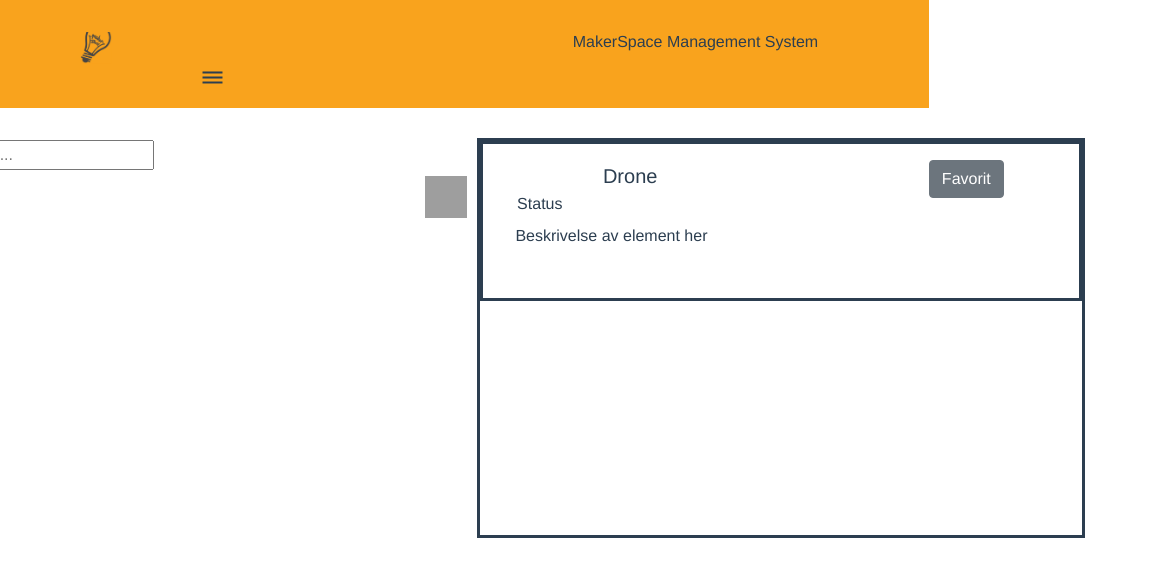
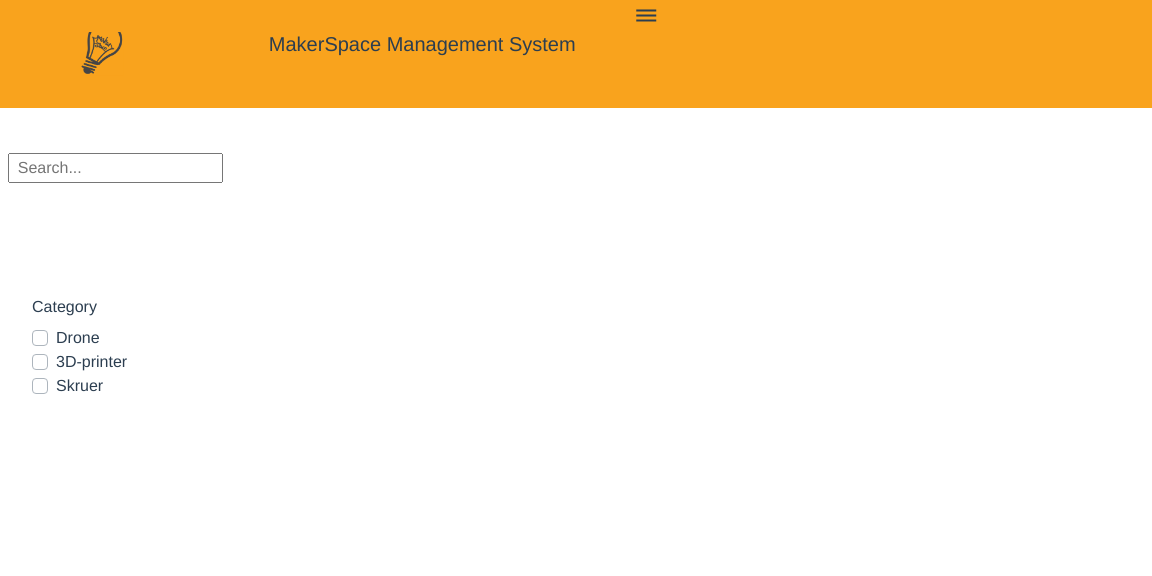
Before and after one commit to Andreas-Harnes/MakerSpace-Management-System, a Vue app in the folder client/: page / in a window 768 px wide. Shown: the top 576 px of the page, 1152 px wide, since content can reach past the window. Built offline with nearby package versions, Linux system fonts and the light colour scheme; grey boxes are pictures that could not be loaded.

Commit message:
css tablet

```diff
--- a/client/src/scss/_media.scss
+++ b/client/src/scss/_media.scss
@@ -48,9 +48,9 @@ and (max-width: 600px) {
 
 /* body */
 
-#container {
-    visibility: hidden;
-}
+    #container {
+       visibility: hidden;
+    }
 
 /* registrer */
 
@@ -88,7 +88,12 @@ and (max-width: 600px) {
 
 }
 
+
+
+
 /* ----------- magnus ----------- */
+
+/*
 @media only screen and (min-width: 720px) and (max-width: 1280px) {
   #header-test h2 {
     font-size: 187%;
@@ -111,7 +116,10 @@ and (max-width: 600px) {
     position: relative;
     right: 0%
   }
+
+  */
   /*Log in*/
+  /*
   #login_txt {
     left: 26.5%;
     width: 30%;
@@ -142,8 +150,9 @@ and (max-width: 600px) {
     height: 6.5%;
     width: 6.5%;
     padding: 0% 0% 0% 0%;
-  }
+  } */
     /*Log in*/
+    /*
     #login_txt {
       left: 47%;
       width: 4%;
@@ -160,8 +169,9 @@ and (max-width: 600px) {
   }
   #forgot_password{
     right: 2%;
-  }
+  } */
   /*Register--if changes are necessary --fix here*/
+  /*
  #reg_title {
   right: 0.5%;
  }
@@ -179,8 +189,9 @@ and (max-width: 600px) {
     height: 5%;
     width: 5%;
     padding: 0% 0% 0% 0%;
-  }
+  } */
     /*Log in*/
+    /*
     #login_txt {
       left: 47.7%;
       width: 3%;
@@ -193,8 +204,9 @@ and (max-width: 600px) {
     #txtPassword2 {
   }
   #forgot_password{
-  }
+  } */
   /*Register--if changes are necessary --fix here*/
+  /*
  #reg_title {
   right: 2%;
  }
@@ -203,7 +215,7 @@ and (max-width: 600px) {
  }
 
 }
-@media only screen and (min-width: 2160px) and (max-width: 3840px){}
+@media only screen and (min-width: 2160px) and (max-width: 3840px){} */
 
 
 
@@ -218,22 +230,19 @@ and (max-width: 1024px) {
 
 /* header */
 #header-test {
-  width: 121%;
+  width: 150%;
   height: 18%;
 }
 
 #makerspace-logo {
-width: 10%;
+width: 9%;
 right: 10%;
-}
-#test-logo {
-  right: 100%;
 }
 
 #header-test h2 {
-  font-size: 100%;
+  font-size: 125%;
   width: 150%;
-  right: 59%;
+  left: -45%;
 }
 
 .manger-nav a {
@@ -241,15 +250,67 @@ right: 10%;
 }
 
 #dropdownID {
-  right: 79%;
+  right: 40%;
   height: 10%;
-  top: -15%;
+  top: -165%;
+}
+
+/* body */
+
+
+#searching {
+  left: -35%;
+}
+
+#category {
+ left: -75%;
+ top: -55%;
+}
+
+
+#availability {
+  left: -10%;
+  visibility: hidden;
+}
+
+.manger-nav a{
+
+}
+
+
+#container {
+ width: 20%;
+ visibility: hidden;
+}
+
+#item_element {
+ width: 70%;
+}
+
+#content_img {
+
+}
+
+#item_title {
+
+}
+
+#description {
+
+}
+
+#status {
+
+}
+
+#favorit_button {
+
 }
 
 /* Log in */
 #login_txt {
-  left: 40%;
-  width: 30%;
+  left: 23%;
+  width: 40%;
   font-size: 1%;
 }
 
@@ -258,12 +319,58 @@ right: 10%;
 }
 
 #txtEmail2 {
-  left: 1%;
+  left: 3%;
 
 }
 
 #txtPassword2 {
-  left: 1%;
+  left: 3%;
 }
 
+#forgot_password {
+  left: -4%;
 }
+
+/* Registrering */
+
+#reg_title {
+  left: -8%;
+ }
+
+ #txtFirstName {
+  margin: 2%;
+
+ }
+
+ #txtLastName {
+   margin: 2%;
+
+ }
+
+ #txtEmail {
+   margin: 2%;
+
+ }
+
+ #numPhone {
+   margin: 2%;
+
+ }
+
+ #txtPassword {
+   margin: 2%;
+
+ }
+
+ #txtPasswordRepeat {
+   margin: 2%;
+
+ }
+
+ #btnReg {
+   margin: 8%;
+   left: 5%;
+ }
+
+
+}
```
